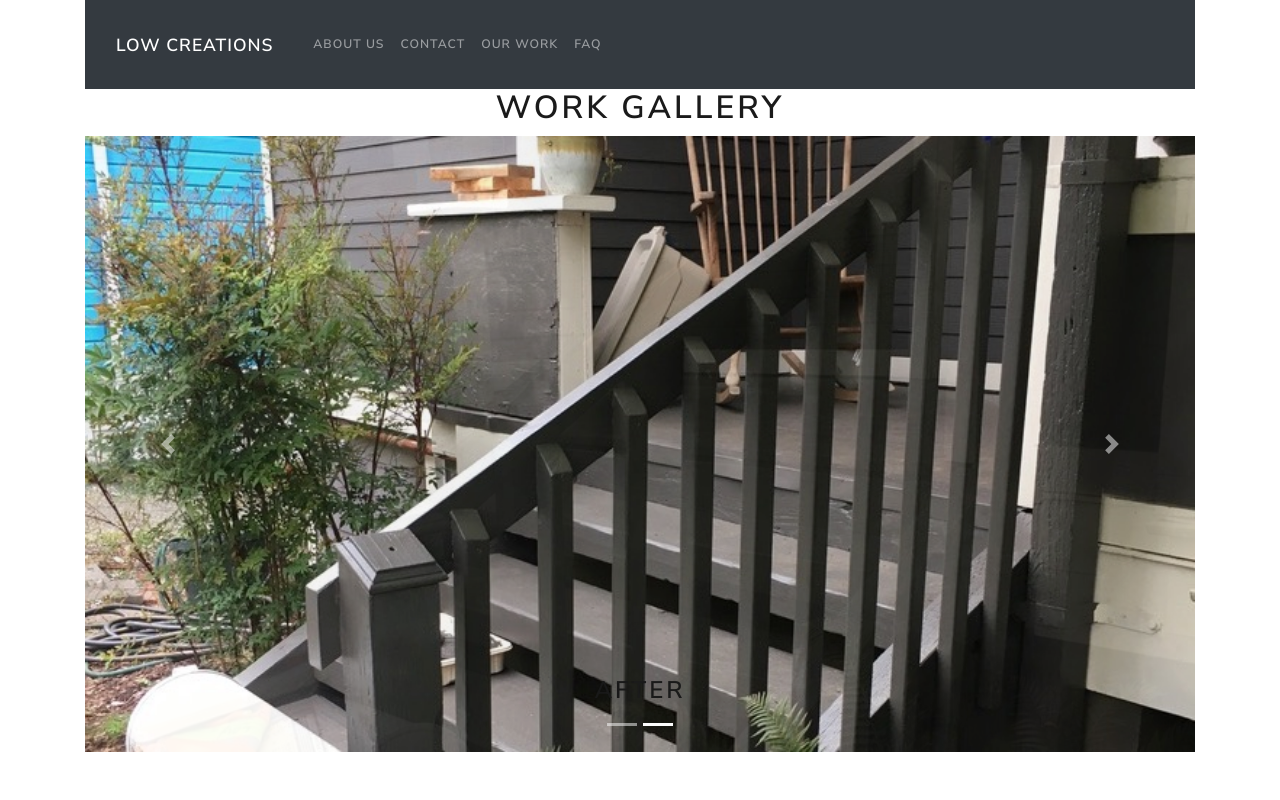
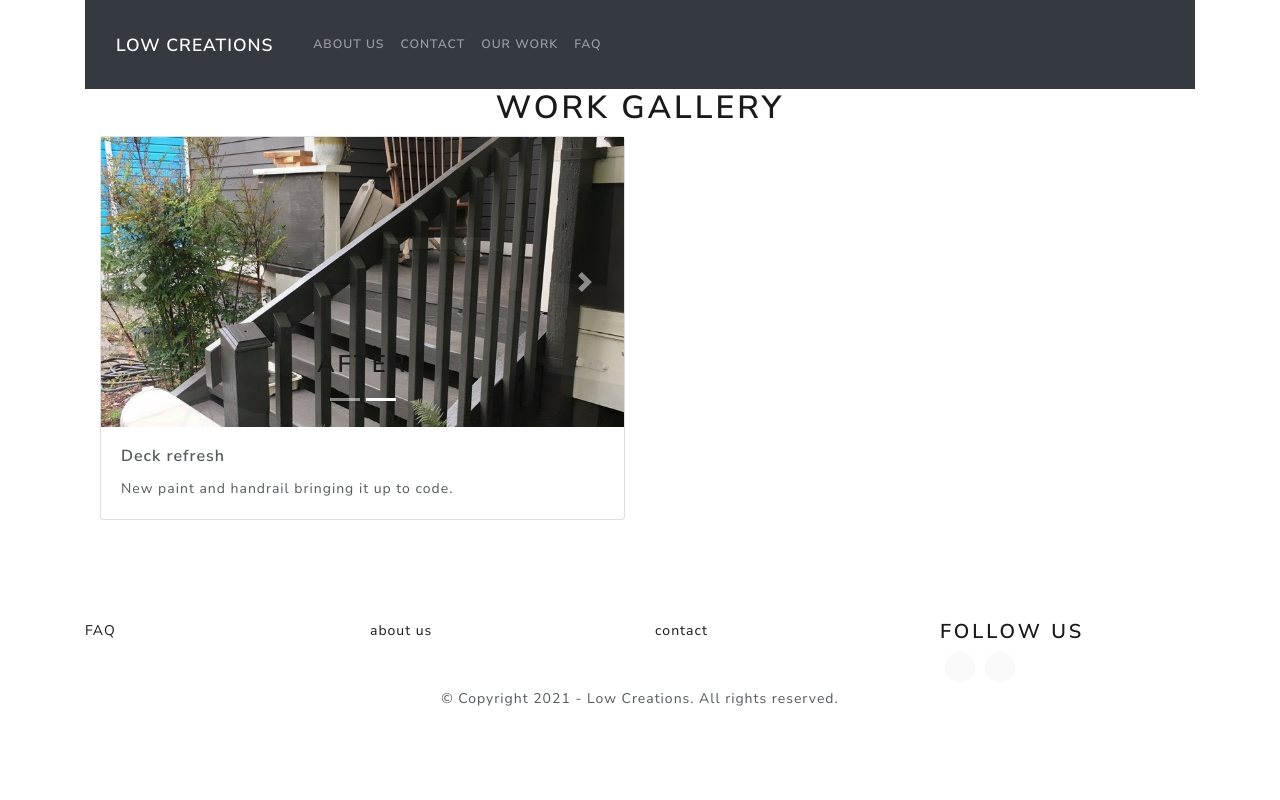
Before and after one commit to PeteLow-13/LowCreations, a React (Create React App) app: page /work in a window 1280 px wide. Shown: the top 800 px of the page. Built offline with nearby package versions, Linux system fonts and the light colour scheme.

Commit message:
changes to carousels

```diff
--- a/src/Components/BeforeAfterCarousel.js
+++ b/src/Components/BeforeAfterCarousel.js
@@ -1,5 +1,5 @@
 import React from 'react';
-import { Carousel, Image } from 'react-bootstrap';
+import { Carousel, Image, Card, Col } from 'react-bootstrap';
 import coleBefore from '../Images/coleStepsBefore.jpeg'
 import coleAfter from '../Images/coleStepsAfter.jpeg'
 
@@ -7,7 +7,9 @@ import coleAfter from '../Images/coleStepsAfter.jpeg'
 const BeforeAfterCarousel = () => {
   return (
     <>
-      <Carousel fade>
+      <Col md={6}>
+        <Card style={{ width: 'auto' }} className='rounded'>
+          <Carousel fade>
         <Carousel.Item>
           <Image
             className="d-block w-100"
@@ -31,6 +33,14 @@ const BeforeAfterCarousel = () => {
         </Carousel.Item>
 
       </Carousel>
+          <Card.Body>
+            <Card.Title>Deck refresh</Card.Title>
+            <Card.Text>
+             New paint and handrail bringing it up to code.
+            </Card.Text>
+          </Card.Body>
+          </Card>
+        </Col>
     </>
   );
 };
```
Also changed, not shown: src/Components/BACarousel2.js (added, +36 -0 lines).
